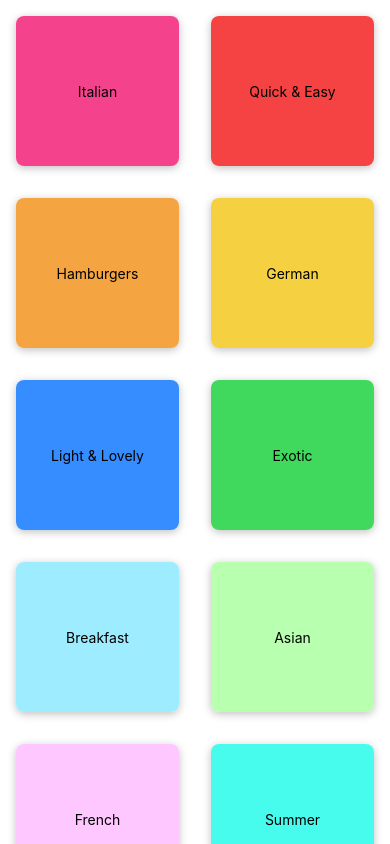
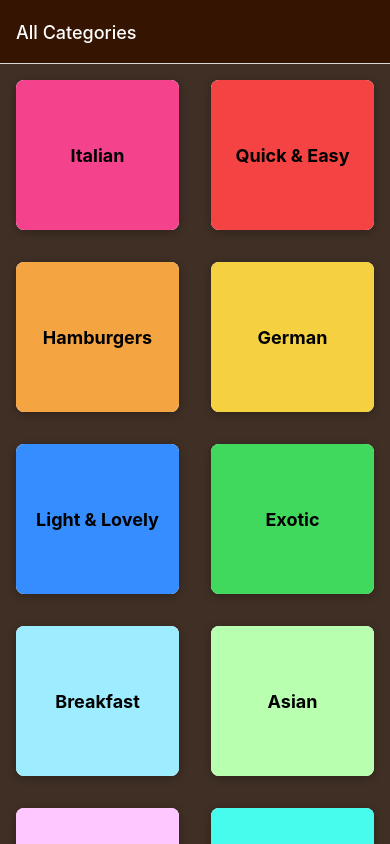
Before and after one commit to mohammadZahedii/react-native-tuts, a React Native app: screen /MealsCategories in a window 390 px wide. Built offline with nearby package versions, Linux system fonts and the light colour scheme.

Commit message:
fix some styles and all categories with overview items

```diff
--- a/projects/meals-app/components/ui/CategoryGridTitle.js
+++ b/projects/meals-app/components/ui/CategoryGridTitle.js
@@ -1,6 +1,6 @@
 import { View, Pressable, Text, StyleSheet, Platform } from "react-native";
 
-const CategoryGridTitle = ({ title, color }) => {
+const CategoryGridTitle = ({ title, color, handlePress }) => {
   return (
     <View style={[styles.gridItem]}>
       <Pressable
@@ -9,9 +9,10 @@ const CategoryGridTitle = ({ title, color }) => {
           styles.button,
           pressed ? styles.pressBtn : null,
         ]}
+        onPress={handlePress}
       >
         <View style={[styles.innerContainer, { backgroundColor: color }]}>
-          <Text>{title}</Text>
+          <Text style={styles.textItem}>{title}</Text>
         </View>
       </Pressable>
     </View>
@@ -45,6 +46,9 @@ const styles = StyleSheet.create({
   pressBtn: {
     opacity: 0.5,
   },
-  textItem: {},
+  textItem: {
+    fontSize: 18,
+    fontWeight: "bold",
+  },
 });
 export default CategoryGridTitle;
--- /dev/null
+++ b/projects/meals-app/components/ui/MealItem.js
@@ -0,0 +1,77 @@
+import {
+  View,
+  Pressable,
+  Text,
+  Image,
+  StyleSheet,
+  Platform,
+} from "react-native";
+
+const MealItem = ({ title, imageUrl, affordability, duration, complexity }) => {
+  return (
+    <View style={styles.mealItem}>
+      <Pressable
+        android_ripple={{ color: "#ccc" }}
+        style={({ pressed }) => [
+          styles.button,
+          pressed ? styles.pressedBtn : null,
+        ]}
+      >
+        <View style={styles.innerContainer}>
+          <View>
+            <Image style={styles.image} source={{ uri: imageUrl }} />
+            <Text style={styles.title}>{title}</Text>
+          </View>
+          <View style={styles.detailsContainer}>
+            <Text>{duration}m</Text>
+            <Text>{complexity}</Text>
+            <Text>{affordability}</Text>
+          </View>
+        </View>
+      </Pressable>
+    </View>
+  );
+};
+
+const styles = StyleSheet.create({
+  mealItem: {
+    margin: 16,
+    borderRadius: 8,
+    backgroundColor: "white",
+    overflow: Platform.select({ ios: "visible", android: "hidden" }),
+    elevation: 4,
+    shadowOffset: { width: 0, height: 2 },
+    shadowColor: "black",
+    shadowOpacity: 0.25,
+    shadowRadius: 8,
+  },
+  image: {
+    width: "100%",
+    height: 200,
+  },
+  button: {
+    flex: 1,
+  },
+  pressedBtn: {
+    opacity: 0.5,
+  },
+  title: {
+    fontSize: 20,
+    fontWeight: "bold",
+    textAlign: "center",
+    marginVertical: 10,
+  },
+  innerContainer: {
+    borderRadius: 8,
+    overflow: "hidden",
+  },
+  detailsContainer: {
+    flexDirection: "row",
+    justifyContent: "center",
+    alignItems: "center",
+    gap: 10,
+    padding: 10,
+  },
+});
+
+export default MealItem;
--- a/projects/meals-app/index.js
+++ b/projects/meals-app/index.js
@@ -1,9 +1,36 @@
 import { StyleSheet, Text, View } from "react-native";
 import React from "react";
 import CategoriesScreen from "./screens/CategoriesScreen";
+import { StatusBar } from "expo-status-bar";
+import { NavigationContainer } from "@react-navigation/native";
+import { createNativeStackNavigator } from "@react-navigation/native-stack";
+import MealsScreen from "./screens/MealsScreen";
 
 const MealsApp = (props) => {
-  return <CategoriesScreen />;
+  const Stack = createNativeStackNavigator();
+  return (
+    <>
+      <StatusBar style="light" />
+      <NavigationContainer>
+        <Stack.Navigator
+          screenOptions={{
+            headerStyle: { backgroundColor: "#351401" },
+            headerTintColor: "white",
+            contentStyle: { backgroundColor: "#3f2f25" },
+          }}
+        >
+          <Stack.Screen
+            name="MealsCategories"
+            component={CategoriesScreen}
+            options={{
+              title: "All Categories",
+            }}
+          />
+          <Stack.Screen name="MealsItems" component={MealsScreen} />
+        </Stack.Navigator>
+      </NavigationContainer>
+    </>
+  );
 };
 
 export default MealsApp;
--- a/projects/meals-app/screens/CategoriesScreen.js
+++ b/projects/meals-app/screens/CategoriesScreen.js
@@ -1,21 +1,21 @@
 import { FlatList, Text } from "react-native";
 import { CATEGORIES } from "../data/dummy-data";
 import CategoryGridTitle from "../components/ui/CategoryGridTitle";
-import { StatusBar } from "expo-status-bar";
 
-const renderCategoryItem = (renderData) => {
-  return (
-    <>
-      <StatusBar style="light" />
+export const CategoriesScreen = ({ navigation }) => {
+  //render item component
+  const renderCategoryItem = (renderData) => {
+    const handleNavigate = () => {
+      navigation.navigate("MealsItems", { categoryId: renderData.item.id });
+    };
+    return (
       <CategoryGridTitle
         title={renderData.item.title}
         color={renderData.item.color}
+        handlePress={handleNavigate}
       />
-    </>
-  );
-};
-
-export const CategoriesScreen = () => {
+    );
+  };
   return (
     <FlatList
       data={CATEGORIES}
--- /dev/null
+++ b/projects/meals-app/screens/MealsScreen.js
@@ -0,0 +1,36 @@
+import { View, Text, FlatList } from "react-native";
+import { MEALS } from "../data/dummy-data";
+import MealItem from "../components/ui/MealItem";
+
+const MealsScreen = ({ route }) => {
+  const catId = route.params.categoryId;
+
+  const convertedMeals = MEALS.filter((mealItem) =>
+    mealItem.categoryIds.includes(catId)
+  );
+
+  const handleRenderMenuItem = (renderData) => {
+    const { item } = renderData;
+    const renderItemsProps = {
+      title: item.title,
+      imageUrl: item.imageUrl,
+      duration: item.duration,
+      complexity: item.complexity,
+      affordability: item.affordability,
+    };
+    return <MealItem {...renderItemsProps} />;
+  };
+
+  return (
+    <View>
+      <FlatList
+        alwaysBounceVertical={false}
+        data={convertedMeals}
+        renderItem={handleRenderMenuItem}
+        keyExtractor={(item) => item.id}
+      />
+    </View>
+  );
+};
+
+export default MealsScreen;
```
